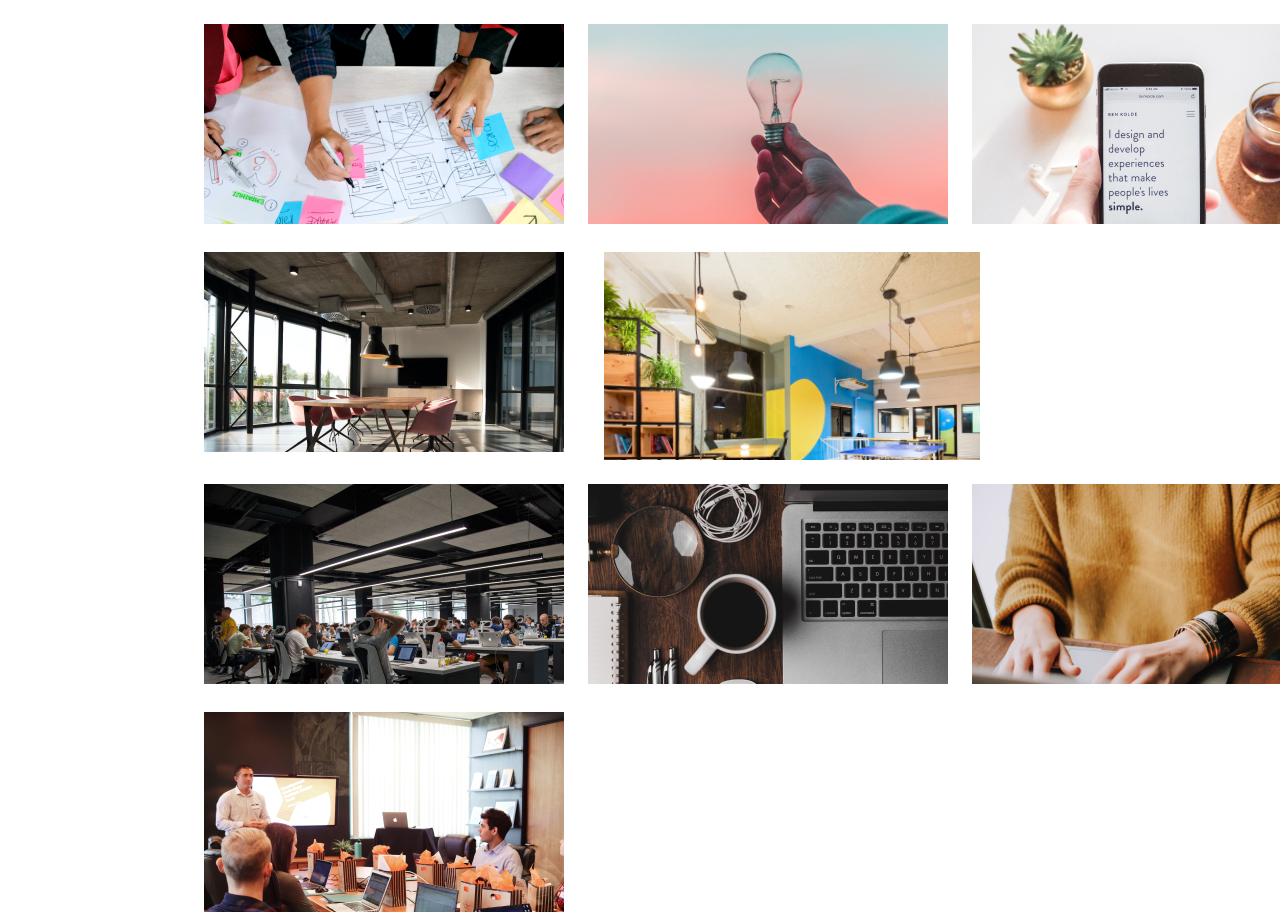
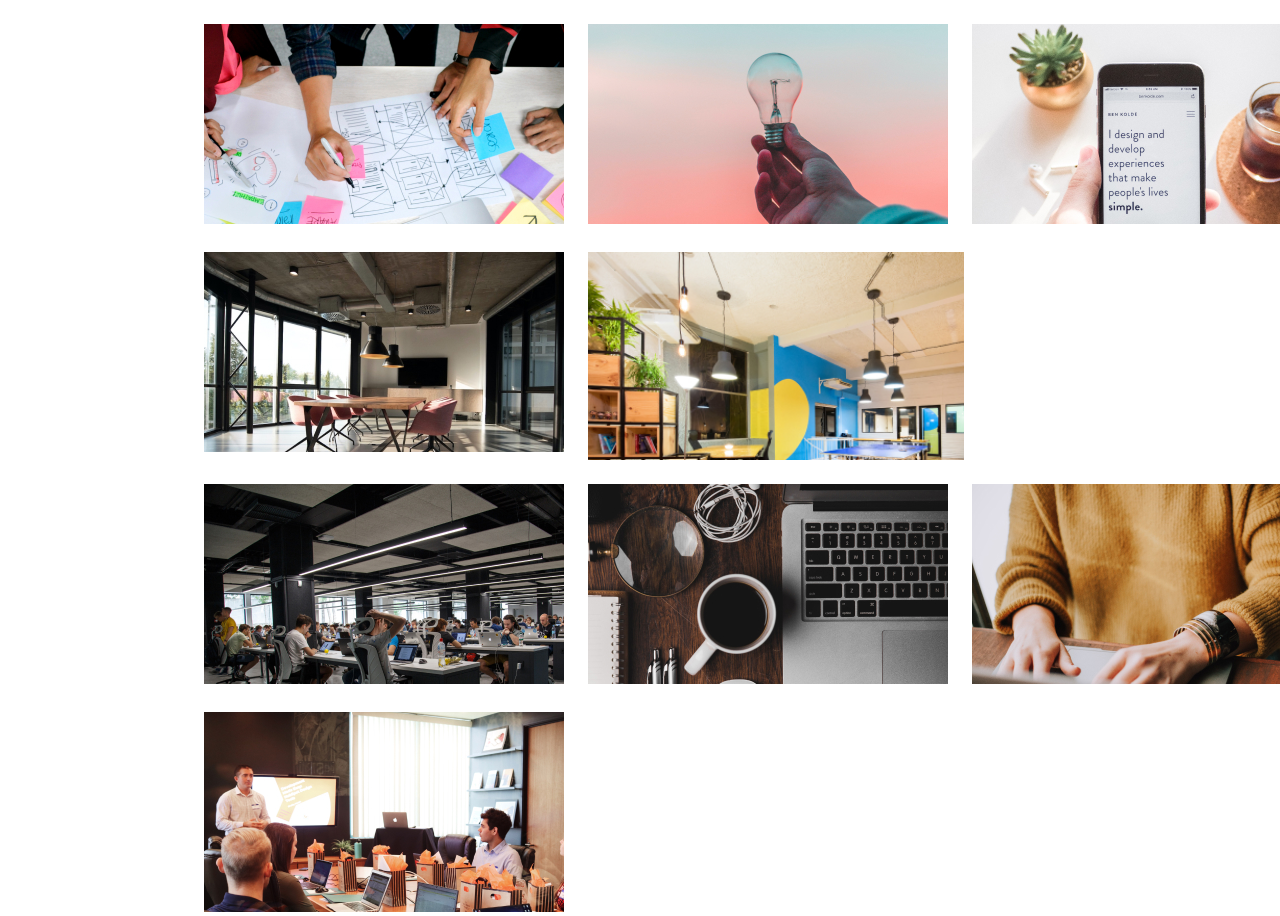
Before and after one commit to Kasia24/goit-js-hw-08, a plain HTML site: page index.html in a window 1280 px wide. Shown: the top 916 px of the page. Drawn offline with Linux system fonts and the light colour scheme; some packages are replaced by stand-ins of ours; a script that the page names is missing.

Commit message:
add commit

```diff
--- a/css/styles.css
+++ b/css/styles.css
@@ -16,8 +16,7 @@
   transition: transform 0.3s;
   display: flex;
   flex-wrap: wrap;
-  margin-right: 16px;
-  margin-left: 16px;
+  gap: 16px;
 }
 .gallery img:hover {
   transform: scale(1.05);
```
